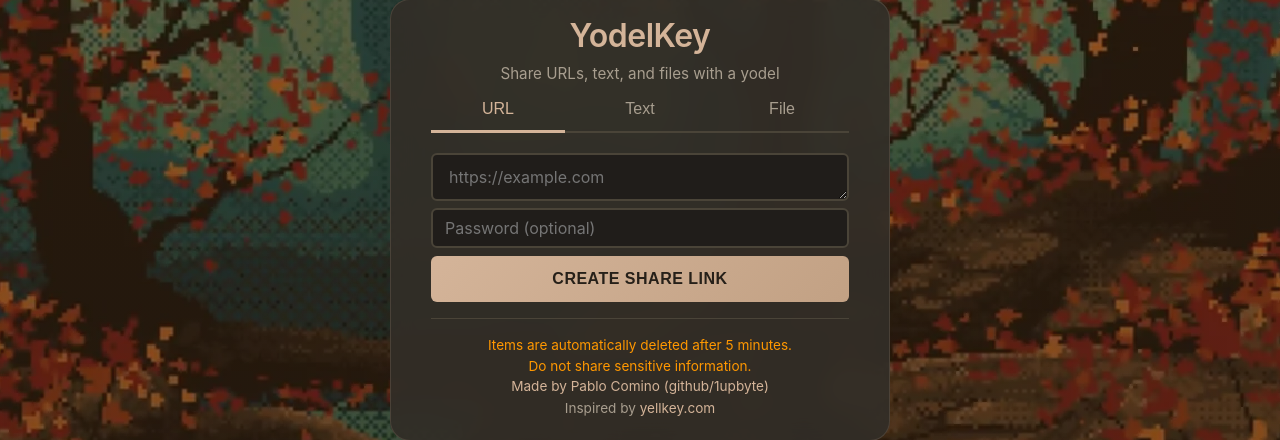
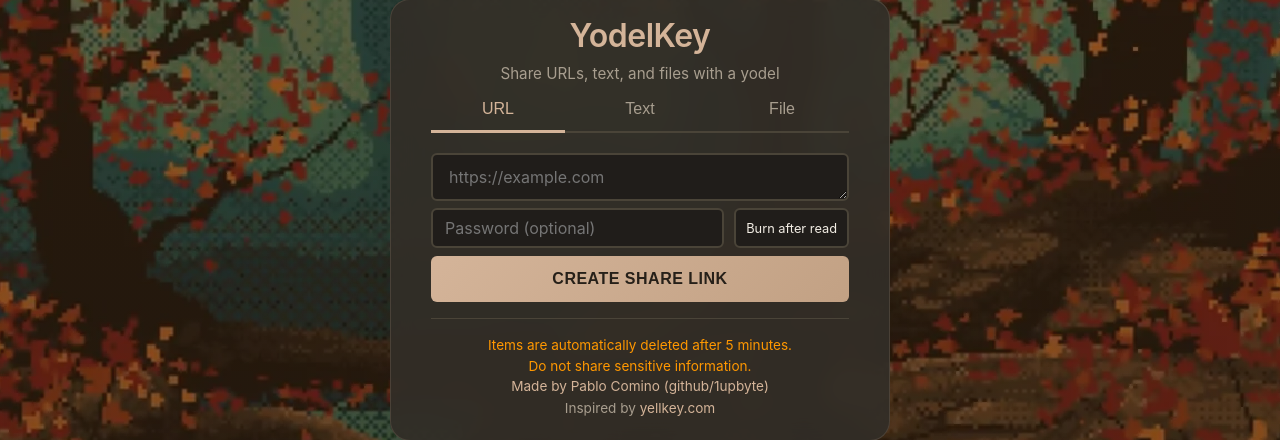
Before and after one commit to 1upbyte/yodelkey, a Flask app: page / in a window 1280 px wide. Shown: the part 180-620 px from the top of the page. Run offline with Flask 3, Linux system fonts and the light colour scheme; parts of the project's set-up code (start-up, migrations or seed data) failed here and were passed over.

Commit message:
burn after read

```diff
--- a/app/app.py
+++ b/app/app.py
@@ -102,6 +102,7 @@ class Item:
     content: str
     uuid: UUID = field(default_factory=uuid4)
     password_hash: str | None = None
+    burn_after_read: bool = False
 
 items: dict[str, Item] = {}
 
@@ -147,6 +148,27 @@ def handle_key(key: str):
             wrong = supplied is not None
             return render_template("password.html", wrong=wrong), 403
 
+    if item.burn_after_read:
+        with word_lock:
+            # Another request may have consumed the key while password was checked.
+            if items.get(key) is not item:
+                return redirect("/404")
+            response = item_response(item)
+            del items[key]
+            word_pools[word_owner[key]].append(key)
+            if item.type == ItemType.FILE:
+                # Keep the open file available until the download finishes.
+                response.direct_passthrough = False
+
+                @response.call_on_close
+                def close_upload() -> None:
+                    Path(f"./uploads/{item.uuid}").unlink(missing_ok=True)
+            return response
+
+    return item_response(item)
+
+def item_response(item: Item):
+    """Return the stored URL, text, or file."""
     match item.type:
         case ItemType.URL:
             return redirect(item.content)
@@ -197,7 +219,8 @@ def create_item(filename: str = "no_filename"):
     password = get_supplied_password()
     password_hash = generate_password_hash(password) if password else None
     item = Item(datetime.now(tz=UTC), item_type, content,
-                password_hash=password_hash)
+                password_hash=password_hash,
+                burn_after_read=request.args.get("burn", "").lower() in {"1", "true"})
 
     if item_type == ItemType.FILE:
         Path("./uploads").mkdir(exist_ok=True)
--- a/app/templates/index.html
+++ b/app/templates/index.html
@@ -165,8 +165,52 @@
             border-color: #5c5446;
         }
 
+        #passwordGroup {
+            display: flex;
+            align-items: center;
+            gap: 10px;
+        }
+
         #passwordInput {
+            flex: 1;
+            min-width: 0;
             padding: 8px 12px;
+        }
+
+        .burn-button {
+            flex-shrink: 0;
+            align-self: stretch;
+            padding: 8px 10px;
+            background: #201d1a;
+            border: 2px solid #4a4438;
+            border-radius: 6px;
+            color: #f2ede4;
+            font-family: inherit;
+            font-size: 0.8rem;
+            white-space: nowrap;
+            cursor: pointer;
+            transform-origin: center;
+            transition: transform 0.15s ease, background 0.2s ease, border-color 0.2s ease;
+        }
+
+        .burn-button:hover {
+            border-color: #d4b499;
+            transform: scale(1.04);
+        }
+
+        .burn-button:active {
+            transform: translateY(2px) scale(0.97);
+        }
+
+        .burn-button:focus-visible {
+            outline: 2px solid #d4b499;
+            outline-offset: 2px;
+        }
+
+        .burn-button[aria-pressed="true"] {
+            background: #4a4438;
+            border-color: #d4b499;
+            color: #d4b499;
         }
 
         .password-hint {
@@ -588,6 +632,7 @@
 
             <div class="form-group" id="passwordGroup">
                 <input type="password" id="passwordInput" name="pass" placeholder="Password (optional)" autocomplete="off" data-lpignore="true" data-1p-ignore data-bwignore data-form-type="other">
+                <button type="button" id="burnAfterRead" class="burn-button" aria-pressed="false" title="Delete the item after its first successful opening">Burn after read</button>
             </div>
 
             <button type="submit">Create Share Link</button>
@@ -616,6 +661,12 @@
         const fileInfo = document.getElementById('fileInfo');
         const passwordGroup = document.getElementById('passwordGroup');
         const passwordInput = document.getElementById('passwordInput');
+        const burnAfterRead = document.getElementById('burnAfterRead');
+
+        burnAfterRead.addEventListener('click', () => {
+            const pressed = burnAfterRead.getAttribute('aria-pressed') === 'true';
+            burnAfterRead.setAttribute('aria-pressed', String(!pressed));
+        });
 
         const MAX_FILE_SIZE = 100 * 1024 * 1024; // 100MB in bytes
         const RANDOM_FALLBACK_RANGE = 1_000_000;
@@ -766,6 +817,10 @@
             if (password) {
                 url.searchParams.set('pass', password);
             }
+            const burn = burnAfterRead.getAttribute('aria-pressed') === 'true';
+            if (burn) {
+                url.searchParams.set('burn', '1');
+            }
 
             // Validate URL format
             if (typeInput.value === 'url') {
@@ -844,6 +899,7 @@
                                     <a href="${fullUrl}" target="_blank">${fullUrl}</a>
                                 </div>
                                 ${password ? '<div class="password-hint">Password protected.</div>' : ''}
+                                ${burn ? '<div class="password-hint">Burns after first opening.</div>' : ''}
                             </div>
                             <div class="result-qr">
                                 <div id="qrcode"></div>
@@ -884,6 +940,7 @@
                     });
 
                     passwordInput.value = '';
+                    burnAfterRead.setAttribute('aria-pressed', 'false');
                 } else {
                     resultDiv.className = 'result error';
                     resultDiv.style.display = 'block';
```
